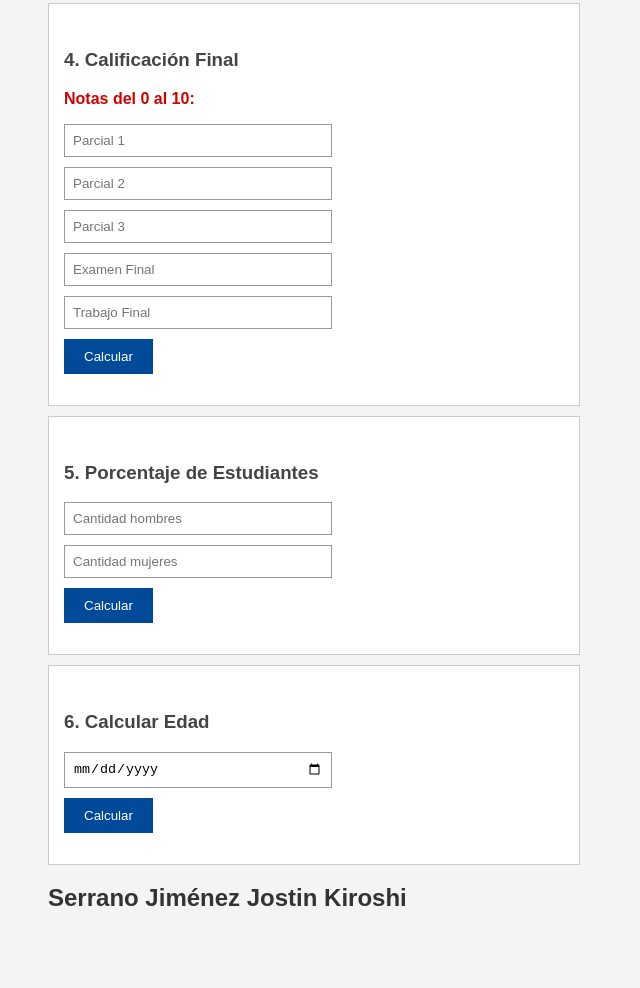
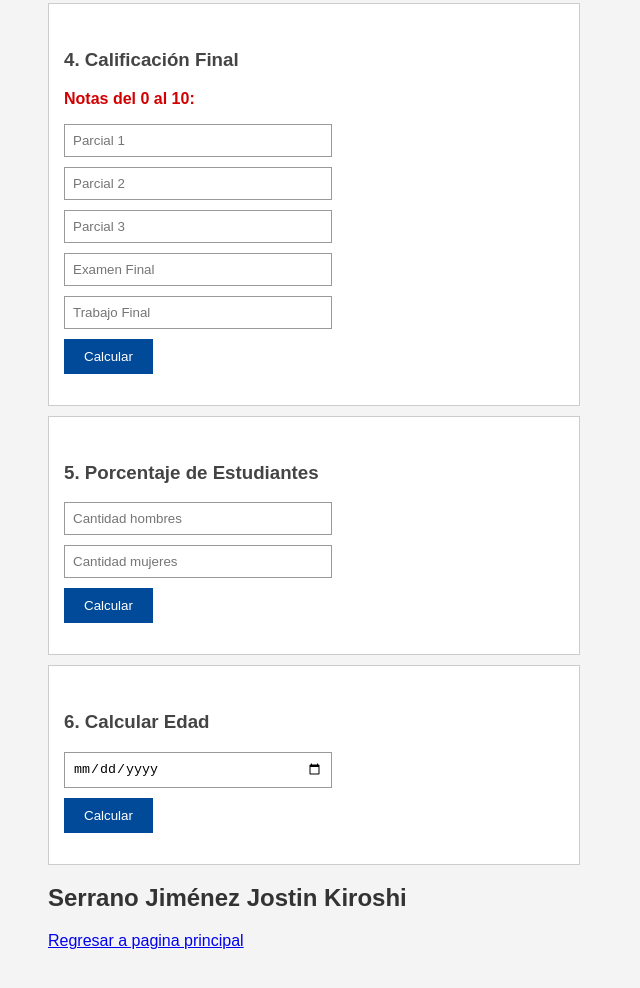
Before and after one commit to KiroshiSJJ/4IV8_Serrano_Jimenez_JostinKiroshi, a plain HTML site: page EjerciciosJS/ejercicios.html in a window 1280 px wide. Shown: the part 884-1872 px from the top of the page, without its empty margins (0-640 px from the left). Drawn offline with Linux system fonts and the light colour scheme.

Commit message:
Regresar página principal
Agregue link y letras para regresar a la página principal

```diff
--- a/EjerciciosJS/ejercicios.html
+++ b/EjerciciosJS/ejercicios.html
@@ -63,7 +63,7 @@
 
     <footer>
         <h2>Serrano Jiménez Jostin Kiroshi</h2>
-        <a href="../index.html"></a>
+        <a href="../index.html">Regresar a pagina principal</a>
     </footer>
 </body>
 </html>
```
